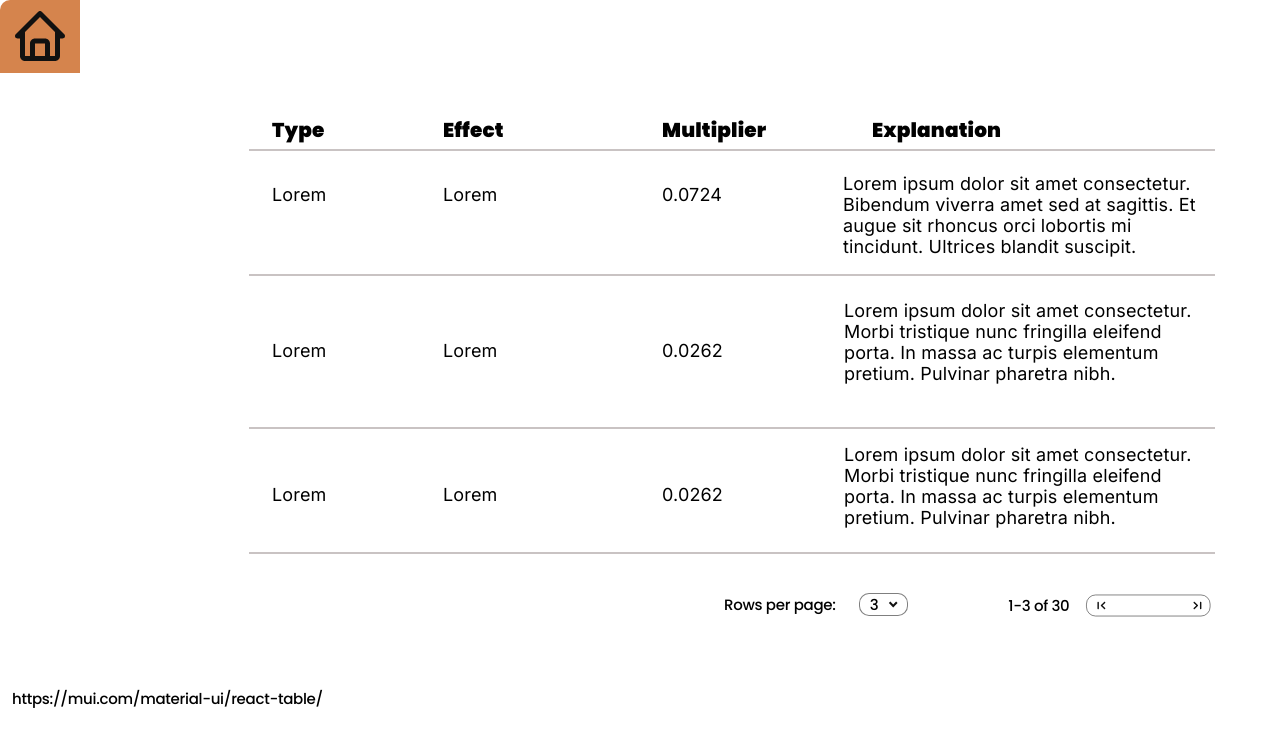
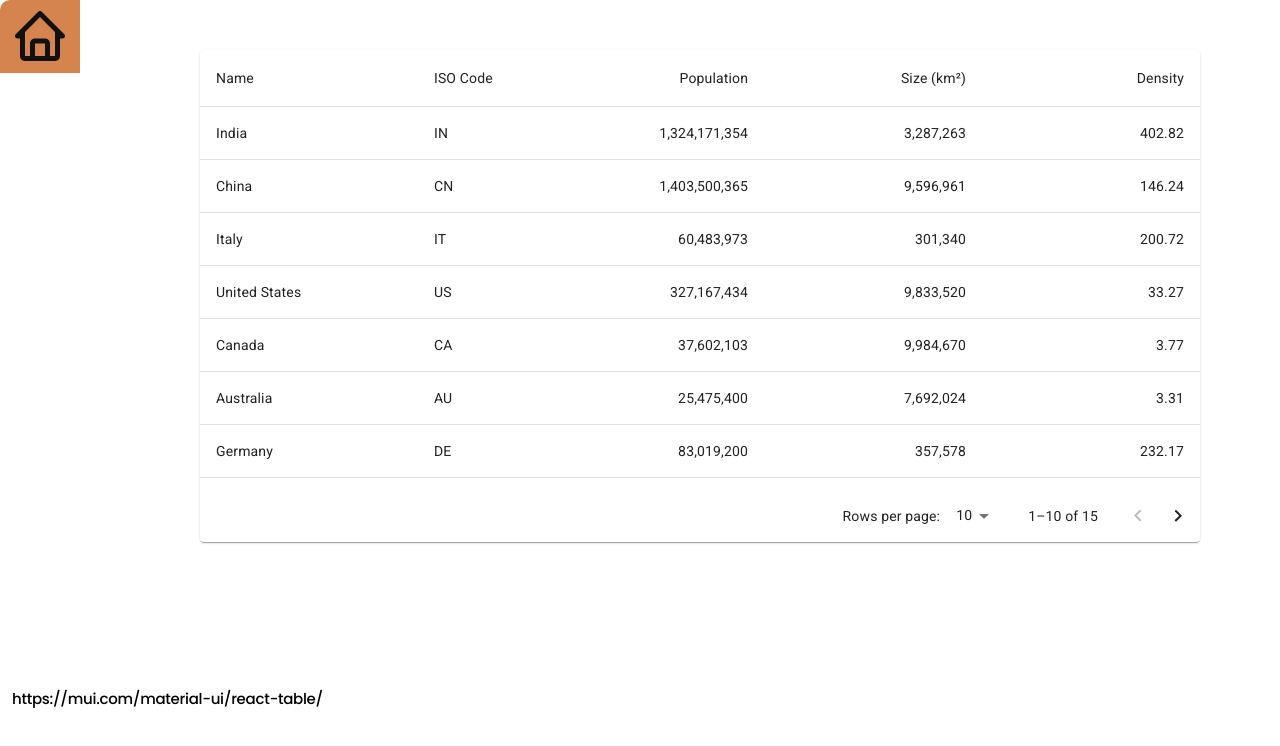
Before and after one commit to mhanifpr/TA-Proposed-design, a React (Create React App) app: page /component-tabel in a window 1280 px wide. Shown: the top 746 px of the page. Built offline with nearby package versions, Linux system fonts and the light colour scheme.

Commit message:
update tabel

```diff
--- a/src/pages/ComponentTabel.tsx
+++ b/src/pages/ComponentTabel.tsx
@@ -1,5 +1,6 @@
 import { FunctionComponent, useCallback } from "react";
 import { Link, useNavigate } from "react-router-dom";
+import StickyHeadTable from "./Tabelfunc";
 
 const ComponentTabel: FunctionComponent = () => {
   const navigate = useNavigate();
@@ -12,13 +13,31 @@ const ComponentTabel: FunctionComponent = () => {
     <div className="relative rounded-3xs bg-white w-full h-[720px] overflow-hidden text-left text-lg text-black font-poppins">
       <div className="absolute top-[634px] left-[1148px] w-3 h-3 overflow-hidden" />
       <div className="absolute top-[634px] left-[1136px] w-3 h-3 overflow-hidden" />
-      <div className="absolute top-[274px] left-[249px] box-border w-[966px] h-0.5 border-t-[2px] border-solid border-silver" />
-      <div className="absolute top-[427px] left-[249px] box-border w-[966px] h-0.5 border-t-[2px] border-solid border-silver" />
-      <div className="absolute top-[552px] left-[249px] box-border w-[966px] h-0.5 border-t-[2px] border-solid border-silver" />
-      <div className="absolute top-[592px] left-[724px] w-[490px] flex flex-row items-center justify-between text-mini">
-        <div className="w-[489.8px] overflow-hidden shrink-0 flex flex-row items-start justify-between">
-          <div className="w-[185.24px] h-[25px] overflow-hidden shrink-0 flex flex-row items-center justify-start gap-[5px]">
-            <div className="relative tracking-[-0.02em] leading-[25px] font-medium inline-block w-[130.27px] shrink-0">
+      <div className="absolute top-[592px] left-[724px] w-[490px] flex flex-row items-center justify-between text-mini"/>
+        <div className="w-[489.8px] overflow-hidden shrink-0 flex flex-row items-start justify-between"/>
+          <div className="w-[185.24px] h-[25px] overflow-hidden shrink-0 flex flex-row items-center justify-start gap-[5px]"/>
+
+      <div className="absolute top-[686px] left-[12px] text-mini tracking-[-0.02em] leading-[25px] font-medium">
+        https://mui.com/material-ui/react-table/
+      </div>
+
+      <div className="absolute top-[50px] left-[200px] w-[1000px] h-[160px]"><StickyHeadTable/></div>
+      <Link
+        className="cursor-pointer [text-decoration:none] absolute top-[0px] left-[0px] bg-peru w-20 h-[73px]"
+        to="/"
+        onClick={onHomeButtonClick}
+      >
+        <img
+          className="absolute top-[6px] left-[10px] w-[60px] h-[60px] overflow-hidden"
+          alt=""
+          src="/bxhome2.svg"
+        />
+      </Link>
+    </div>
+  );
+};
+
+{/* <div className="relative tracking-[-0.02em] leading-[25px] font-medium inline-block w-[130.27px] shrink-0">
               Rows per page:
             </div>
             <div className="rounded-3xs bg-white box-border w-[49px] h-[23px] flex flex-row py-0 px-[9.56076717376709px] items-center justify-start gap-[7px] border-[1px] border-solid border-gray-300">
@@ -106,23 +125,6 @@ const ComponentTabel: FunctionComponent = () => {
           Explanation
         </div>
         <div className="absolute top-[34px] left-[-1px] box-border w-[966px] h-0.5 border-t-[2px] border-solid border-silver" />
-      </div>
-      <div className="absolute top-[686px] left-[12px] text-mini tracking-[-0.02em] leading-[25px] font-medium">
-        https://mui.com/material-ui/react-table/
-      </div>
-      <Link
-        className="cursor-pointer [text-decoration:none] absolute top-[0px] left-[0px] bg-peru w-20 h-[73px]"
-        to="/"
-        onClick={onHomeButtonClick}
-      >
-        <img
-          className="absolute top-[6px] left-[10px] w-[60px] h-[60px] overflow-hidden"
-          alt=""
-          src="/bxhome2.svg"
-        />
-      </Link>
-    </div>
-  );
-};
+      </div> */}
 
 export default ComponentTabel;
--- /dev/null
+++ b/src/pages/Tabelfunc.tsx
@@ -0,0 +1,144 @@
+import * as React from 'react';
+import Paper from '@mui/material/Paper';
+import Table from '@mui/material/Table';
+import TableBody from '@mui/material/TableBody';
+import TableCell from '@mui/material/TableCell';
+import TableContainer from '@mui/material/TableContainer';
+import TableHead from '@mui/material/TableHead';
+import TablePagination from '@mui/material/TablePagination';
+import TableRow from '@mui/material/TableRow';
+
+interface Column {
+  id: 'name' | 'code' | 'population' | 'size' | 'density';
+  label: string;
+  minWidth?: number;
+  align?: 'right';
+  format?: (value: number) => string;
+}
+
+const columns: readonly Column[] = [
+  { id: 'name', label: 'Name', minWidth: 170 },
+  { id: 'code', label: 'ISO\u00a0Code', minWidth: 100 },
+  {
+    id: 'population',
+    label: 'Population',
+    minWidth: 170,
+    align: 'right',
+    format: (value: number) => value.toLocaleString('en-US'),
+  },
+  {
+    id: 'size',
+    label: 'Size\u00a0(km\u00b2)',
+    minWidth: 170,
+    align: 'right',
+    format: (value: number) => value.toLocaleString('en-US'),
+  },
+  {
+    id: 'density',
+    label: 'Density',
+    minWidth: 170,
+    align: 'right',
+    format: (value: number) => value.toFixed(2),
+  },
+];
+
+interface Data {
+  name: string;
+  code: string;
+  population: number;
+  size: number;
+  density: number;
+}
+
+function createData(
+  name: string,
+  code: string,
+  population: number,
+  size: number,
+): Data {
+  const density = population / size;
+  return { name, code, population, size, density };
+}
+
+const rows = [
+  createData('India', 'IN', 1324171354, 3287263),
+  createData('China', 'CN', 1403500365, 9596961),
+  createData('Italy', 'IT', 60483973, 301340),
+  createData('United States', 'US', 327167434, 9833520),
+  createData('Canada', 'CA', 37602103, 9984670),
+  createData('Australia', 'AU', 25475400, 7692024),
+  createData('Germany', 'DE', 83019200, 357578),
+  createData('Ireland', 'IE', 4857000, 70273),
+  createData('Mexico', 'MX', 126577691, 1972550),
+  createData('Japan', 'JP', 126317000, 377973),
+  createData('France', 'FR', 67022000, 640679),
+  createData('United Kingdom', 'GB', 67545757, 242495),
+  createData('Russia', 'RU', 146793744, 17098246),
+  createData('Nigeria', 'NG', 200962417, 923768),
+  createData('Brazil', 'BR', 210147125, 8515767),
+];
+
+export default function StickyHeadTable() {
+  const [page, setPage] = React.useState(0);
+  const [rowsPerPage, setRowsPerPage] = React.useState(10);
+
+  const handleChangePage = (event: unknown, newPage: number) => {
+    setPage(newPage);
+  };
+
+  const handleChangeRowsPerPage = (event: React.ChangeEvent<HTMLInputElement>) => {
+    setRowsPerPage(+event.target.value);
+    setPage(0);
+  };
+
+  return (
+    <Paper sx={{ width: '100%', overflow: 'hidden' }}>
+      <TableContainer sx={{ maxHeight: 440 }}>
+        <Table stickyHeader aria-label="sticky table">
+          <TableHead>
+            <TableRow>
+              {columns.map((column) => (
+                <TableCell
+                  key={column.id}
+                  align={column.align}
+                  style={{ minWidth: column.minWidth }}
+                >
+                  {column.label}
+                </TableCell>
+              ))}
+            </TableRow>
+          </TableHead>
+          <TableBody>
+            {rows
+              .slice(page * rowsPerPage, page * rowsPerPage + rowsPerPage)
+              .map((row) => {
+                return (
+                  <TableRow hover role="checkbox" tabIndex={-1} key={row.code}>
+                    {columns.map((column) => {
+                      const value = row[column.id];
+                      return (
+                        <TableCell key={column.id} align={column.align}>
+                          {column.format && typeof value === 'number'
+                            ? column.format(value)
+                            : value}
+                        </TableCell>
+                      );
+                    })}
+                  </TableRow>
+                );
+              })}
+          </TableBody>
+        </Table>
+      </TableContainer>
+      <TablePagination
+        rowsPerPageOptions={[10, 25, 100]}
+        component="div"
+        count={rows.length}
+        rowsPerPage={rowsPerPage}
+        page={page}
+        onPageChange={handleChangePage}
+        onRowsPerPageChange={handleChangeRowsPerPage}
+      />
+    </Paper>
+  );
+}
```
